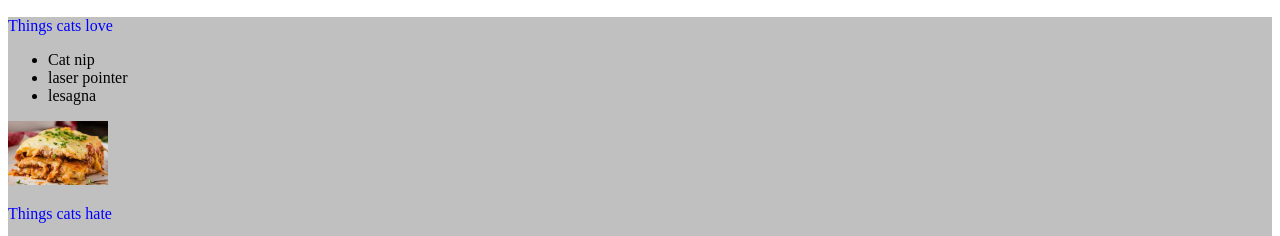
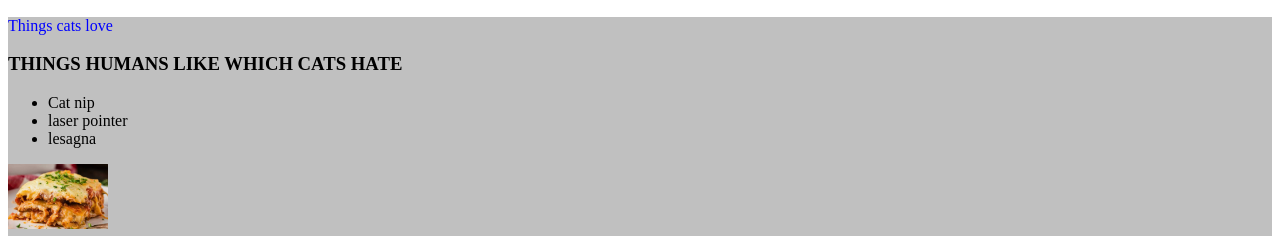
Before and after one commit to NyingBryan1/My-TC-Web-Development-Program, a plain HTML site: page index.html in a window 1280 px wide. Shown: the part 490-726 px from the top of the page. Drawn offline with Linux system fonts and the light colour scheme.

Commit message:
modified the index.html file in the home-page

```diff
--- a/index.html
+++ b/index.html
@@ -63,6 +63,7 @@
 
             <div class="silver-background">
                 <p>Things cats love</p>
+                <h3>THINGS HUMANS LIKE WHICH CATS HATE</h3>
 
                 <ul>
                     <li>Cat nip</li>
```
